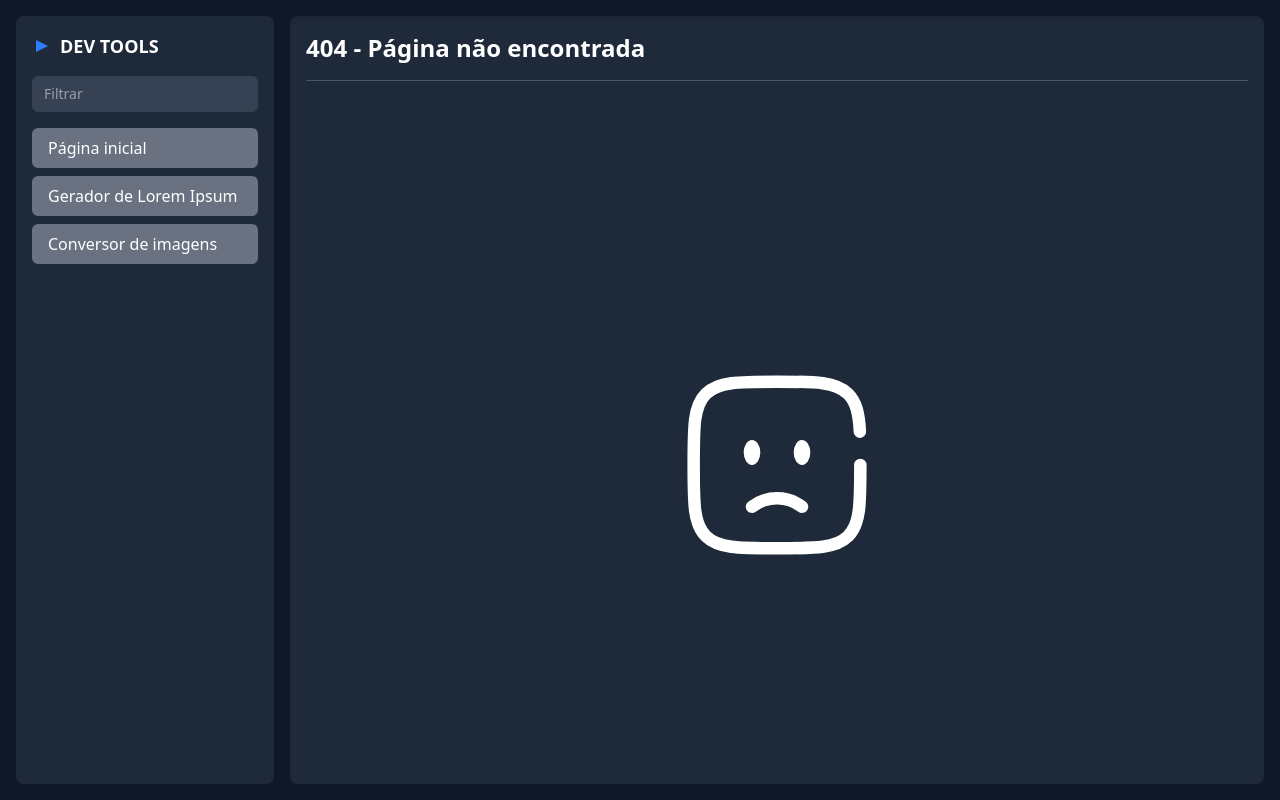
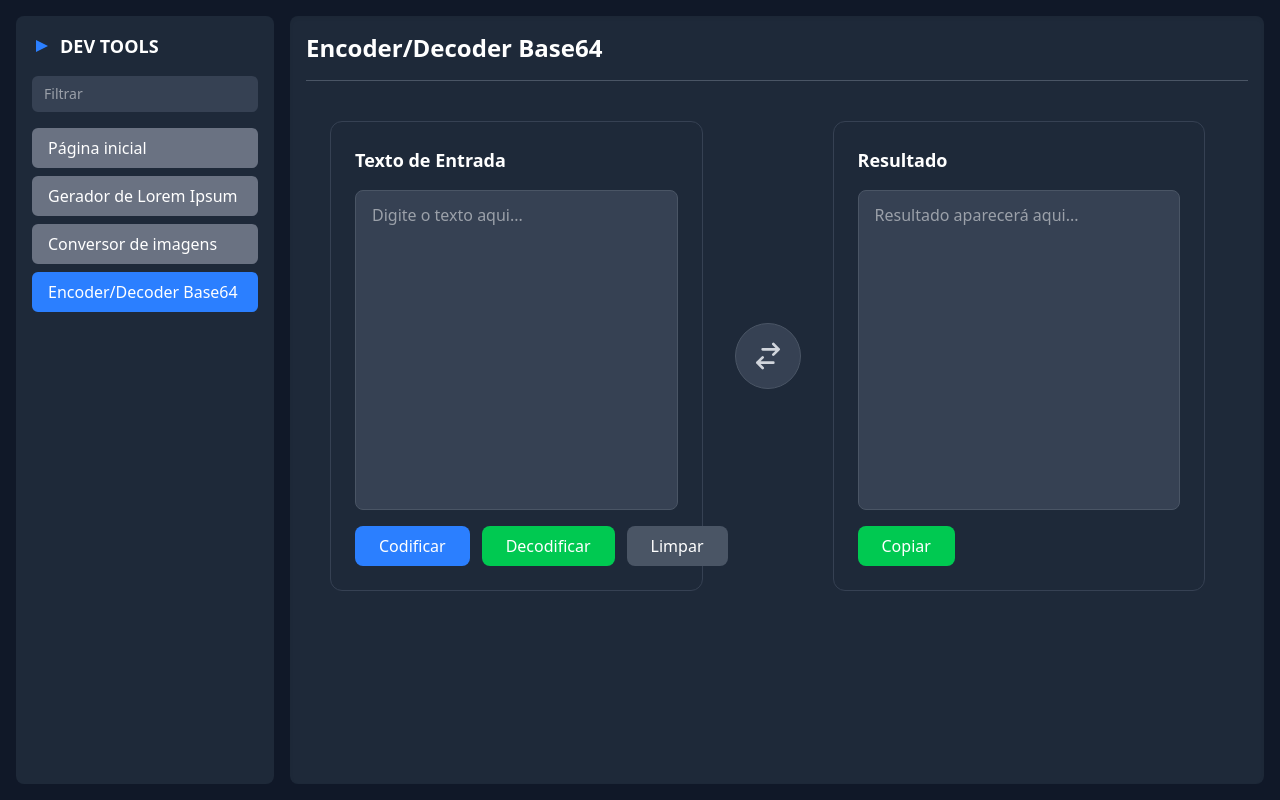
Before and after one commit to fernando-fix/dev-tools, a React (Vite) app: page /base64 in a window 1280 px wide. Before the commit this address had no page. Built offline with nearby package versions, Linux system fonts and the light colour scheme.

Commit message:
Base64 Converter

```diff
--- a/src/Router.tsx
+++ b/src/Router.tsx
@@ -4,6 +4,7 @@ import About from './web/pages/LoremGenerator';
 import Home from './web/pages/Home';
 import NotFound from './web/pages/NotFound';
 import ImageConverter from './web/pages/ImageConverter';
+import Base64 from './web/pages/Base64';
 
 function Router() {
   return (
@@ -11,6 +12,7 @@ function Router() {
       <Route path="/" element={<Home />} />
       <Route path="/gerador-de-lorem" element={<About />} />
       <Route path="/conversor-de-imagens" element={<ImageConverter />} />
+      <Route path="/base64" element={<Base64 />} />
       <Route path="*" element={<NotFound />} />
     </Routes>
   );
--- a/src/web/data/sidebarRoutes.ts
+++ b/src/web/data/sidebarRoutes.ts
@@ -4,4 +4,5 @@ export const sidebarRoutes: Route[] = [
     { url: "/", label: "Página inicial" },
     { url: "/gerador-de-lorem", label: "Gerador de Lorem Ipsum" },
     { url: "/conversor-de-imagens", label: "Conversor de imagens" },
+    { url: "/base64", label: "Encoder/Decoder Base64" },
 ]
--- /dev/null
+++ b/src/web/pages/Base64.tsx
@@ -0,0 +1,133 @@
+import { useState } from "react";
+import Default from "../layouts/Default";
+
+export default function Base64() {
+    const [inputText, setInputText] = useState<string>("");
+    const [outputText, setOutputText] = useState<string>("");
+    const [mode, setMode] = useState<"encode" | "decode">("encode");
+    const [copied, setCopied] = useState<boolean>(false);
+
+    const encodeText = (text: string): string => {
+        try {
+            return btoa(unescape(encodeURIComponent(text)));
+        } catch (error) {
+            return "Erro ao codificar o texto";
+        }
+    };
+
+    const decodeText = (text: string): string => {
+        try {
+            return decodeURIComponent(escape(atob(text)));
+        } catch (error) {
+            return "Erro ao decodificar o texto. Verifique se o texto é um Base64 válido.";
+        }
+    };
+
+    const handleProcess = () => {
+        if (mode === "encode") {
+            setOutputText(encodeText(inputText));
+        } else {
+            setOutputText(decodeText(inputText));
+        }
+    };
+
+    const clearAll = () => {
+        setInputText("");
+        setOutputText("");
+    };
+
+    const swapTexts = () => {
+        setInputText(outputText);
+        setOutputText(inputText);
+    };
+
+    const copyToClipboard = async () => {
+        if (outputText) {
+            try {
+                await navigator.clipboard.writeText(outputText);
+                setCopied(true);
+                setTimeout(() => setCopied(false), 2000);
+            } catch (error) {
+                alert("Erro ao copiar para a área de transferência");
+            }
+        }
+    };
+
+    return (
+        <Default pageTitle="Encoder/Decoder Base64">
+            <div className="max-w-[1200px] mx-auto p-6">
+
+                <div className="flex flex-col lg:flex-row gap-8 items-center">
+                    {/* Input */}
+                    <div className="bg-gray-800 rounded-xl p-6 border border-gray-700 w-full lg:w-5/12 flex flex-col">
+                        <h3 className="text-lg font-semibold mb-4">Texto de Entrada</h3>
+                        <textarea
+                            value={inputText}
+                            onChange={(e) => setInputText(e.target.value)}
+                            placeholder="Digite o texto aqui..."
+                            className="w-full h-80 px-4 py-3 bg-gray-700 text-white rounded-lg border border-gray-600 focus:outline-none focus:ring-2 focus:ring-blue-500 resize-none"
+                        />
+                        <div className="flex gap-3 mt-4">
+                            <button
+                                onClick={() => {
+                                    setMode("encode");
+                                    handleProcess();
+                                }}
+                                className="px-6 py-2 bg-blue-500 text-white rounded-lg hover:bg-blue-600 transition-colors duration-200 cursor-pointer"
+                            >
+                                Codificar
+                            </button>
+                            <button
+                                onClick={() => {
+                                    setMode("decode");
+                                    handleProcess();
+                                }}
+                                className="px-6 py-2 bg-green-500 text-white rounded-lg hover:bg-green-600 transition-colors duration-200 cursor-pointer"
+                            >
+                                Decodificar
+                            </button>
+                            <button
+                                onClick={clearAll}
+                                className="px-6 py-2 bg-gray-600 text-white rounded-lg hover:bg-gray-500 transition-colors duration-200 cursor-pointer"
+                            >
+                                Limpar
+                            </button>
+                        </div>
+                    </div>
+
+                    {/* Seta de Troca */}
+                    <div className="flex justify-center">
+                        <button
+                            onClick={swapTexts}
+                            className="p-4 bg-gray-700 hover:bg-gray-600 rounded-full transition-colors duration-200 cursor-pointer border border-gray-600"
+                            title="Trocar textos"
+                        >
+                            <svg className="w-8 h-8 text-gray-300" fill="none" stroke="currentColor" viewBox="0 0 24 24">
+                                <path strokeLinecap="round" strokeLinejoin="round" strokeWidth={2} d="M8 7h12m0 0l-4-4m4 4l-4 4m0 6H4m0 0l4 4m-4-4l4-4" />
+                            </svg>
+                        </button>
+                    </div>
+
+                    {/* Output */}
+                    <div className="bg-gray-800 rounded-xl p-6 border border-gray-700 w-full lg:w-5/12 flex flex-col">
+                        <h3 className="text-lg font-semibold mb-4">Resultado</h3>
+                        <textarea
+                            value={outputText}
+                            readOnly
+                            placeholder="Resultado aparecerá aqui..."
+                            className="w-full h-80 px-4 py-3 bg-gray-700 text-white rounded-lg border border-gray-600 focus:outline-none resize-none"
+                        />
+                        <div className="flex gap-3 mt-4">
+                            <button
+                                onClick={copyToClipboard}
+                                className="px-6 py-2 bg-green-500 text-white rounded-lg hover:bg-green-600 transition-colors duration-200 cursor-pointer"
+                            >
+                                {copied ? "Copiado! ✓" : "Copiar"}
+                            </button>
+                        </div>
+                    </div>
+                </div>
+            </div>
+        </Default>
+    );
+}
```
